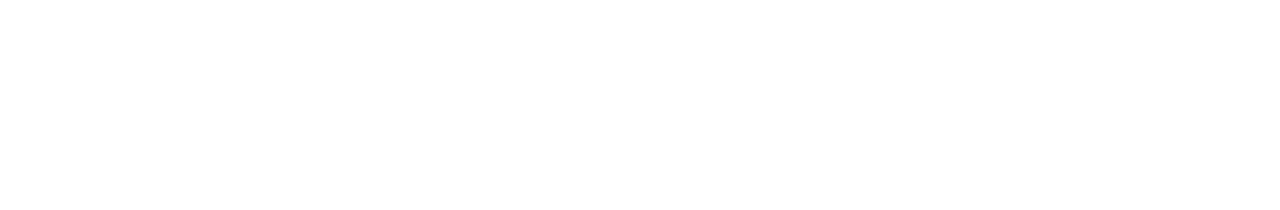
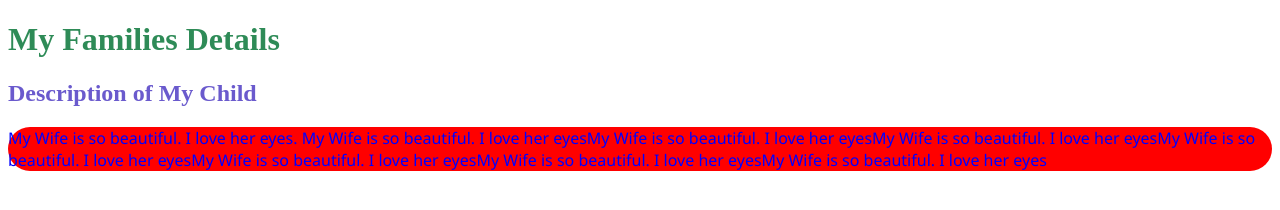
Before and after one commit to johirbban/my-first1-repo, a plain HTML site: page index.html in a window 1280 px wide. Drawn offline with Linux system fonts and the light colour scheme.

Commit message:
css added

```diff
--- a/index.html
+++ b/index.html
@@ -5,8 +5,12 @@
     <meta http-equiv="X-UA-Compatible" content="IE=edge">
     <meta name="viewport" content="width=device-width, initial-scale=1.0">
     <title>my-first1-repo</title>
+    <link rel="stylesheet" href="style.css">
+
 </head>
 <body>
-
+    <h1>My Families Details</h1>
+    <h2>Description of My Child</h2>
+    <p>My Wife is so beautiful. I love her eyes. My Wife is so beautiful. I love her eyesMy Wife is so beautiful. I love her eyesMy Wife is so beautiful. I love her eyesMy Wife is so beautiful. I love her eyesMy Wife is so beautiful. I love her eyesMy Wife is so beautiful. I love her eyesMy Wife is so beautiful. I love her eyes</p>
 </body>
 </html>
--- /dev/null
+++ b/style.css
@@ -0,0 +1,15 @@
+p{
+    color: blue;
+    background-color: red;
+    font-family:'Segoe UI', Tahoma, Geneva, Verdana, sans-serif;
+    border-left: 10px 30px 20px;
+    border-color: saddlebrown;
+    border-radius: 30px;
+}
+h1{
+    color:seagreen;
+
+}
+h2{
+    color: slateblue;
+}
```
